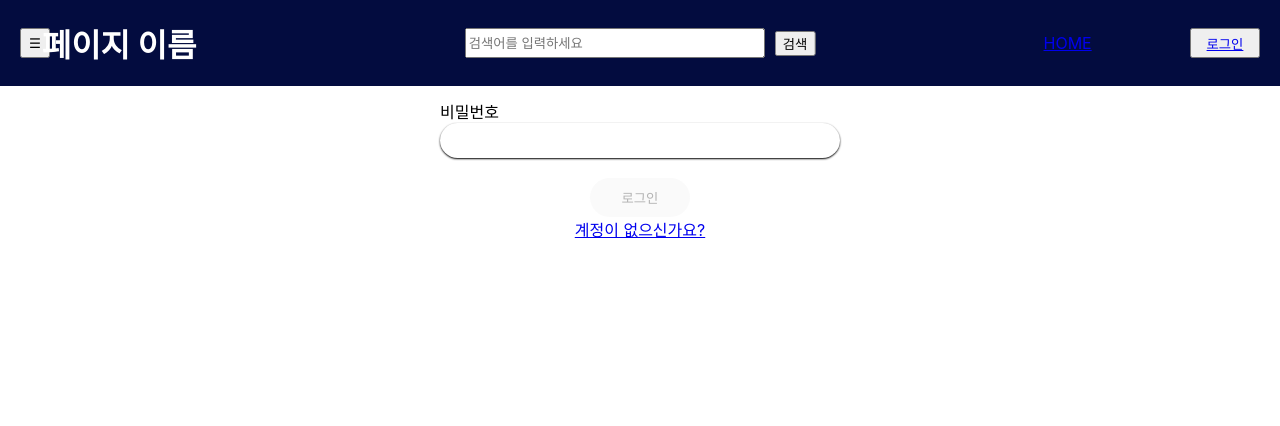
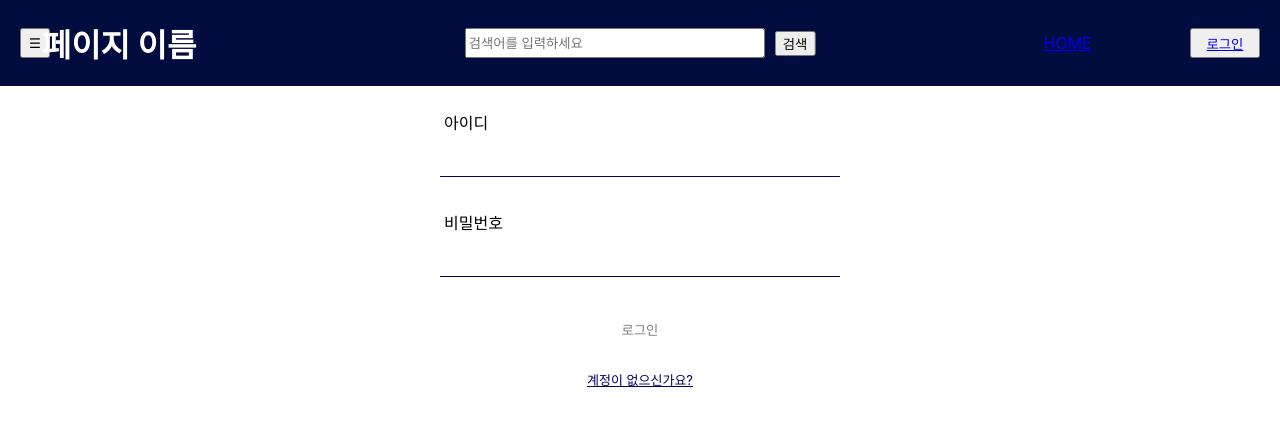
Before and after one commit to sanppi/talent_market, a React (Create React App) app in the folder client/: page /signin in a window 1280 px wide. Shown: the top 426 px of the page. Built offline with nearby package versions, Linux system fonts and the light colour scheme.

Commit message:
Design: SignUp/In, :root colors, a tag reset

```diff
--- a/client/src/components/common/SignForm.js
+++ b/client/src/components/common/SignForm.js
@@ -1,9 +1,15 @@
-import { useRef } from 'react';
+import { useEffect, useRef, useState } from 'react';
 import { useForm } from 'react-hook-form';
 import '../../styles/signform.scss';
 import { Link } from 'react-router-dom';
 
 export default function SignForm({ type }) {
+  const [isSignUp, setIsSignUp] = useState(false);
+
+  useEffect(() => {
+    if (type === 'signup') setIsSignUp(true);
+  }, [isSignUp]);
+
   const {
     register,
     watch,
@@ -11,7 +17,9 @@ export default function SignForm({ type }) {
     formState: { isValid, errors },
   } = useForm({ mode: 'onChange' });
 
-  const onSubmit = (data) => {
+  const onSubmit = async (data) => {
+    const response = await fetch('/signup');
+    const res = response.json();
     // 회원가입/로그인에 따른 POST/GET 요청
     console.log(data);
   };
@@ -37,7 +45,9 @@ export default function SignForm({ type }) {
                   },
                 })}
               />
-              {errors.id && <small role="alert">{errors.id.message}</small>}
+              {isSignUp && errors.id && (
+                <small role="alert">{errors.id.message}</small>
+              )}
             </div>
             <div className="signInput">
               <label htmlFor="pw">비밀번호</label>
@@ -55,10 +65,12 @@ export default function SignForm({ type }) {
                   },
                 })}
               />
-              {errors.pw && <small role="alert">{errors.pw.message}</small>}
+              {isSignUp && errors.pw && (
+                <small role="alert">{errors.pw.message}</small>
+              )}
             </div>
 
-            {type === 'signup' && (
+            {isSignUp ? (
               <>
                 <div className="signInput">
                   <label htmlFor="pwCk">비밀번호 확인</label>
@@ -119,23 +131,29 @@ export default function SignForm({ type }) {
                     placeholder="(option) 판매글 등록시 필요한 정보입니다."
                   />
                 </div>
+                <button
+                  type="submit"
+                  className="signButton"
+                  disabled={!isValid}
+                >
+                  회원가입
+                </button>
               </>
+            ) : (
+              <div className="signInButtonBox">
+                <button
+                  type="submit"
+                  className="signButton"
+                  disabled={!isValid}
+                >
+                  로그인
+                </button>
+                <div>
+                  <Link to="/signup">계정이 없으신가요?</Link>
+                </div>
+              </div>
             )}
           </div>
-          {type === 'signup' ? (
-            <>
-              <button type="submit" className="signButton" disabled={!isValid}>
-                회원가입
-              </button>
-            </>
-          ) : (
-            <>
-              <button type="submit" className="signButton" disabled={!isValid}>
-                로그인
-              </button>
-              <Link to="/signup">계정이 없으신가요?</Link>
-            </>
-          )}
         </div>
       </form>
     </>
--- a/client/src/index.css
+++ b/client/src/index.css
@@ -13,3 +13,9 @@ code {
 }
 
 @import './styles/reset.css';
+
+:root {
+  --header-margin: 90px;
+  --main-navy: #040262;
+  --main-brown: #ab6142;
+}
--- a/client/src/styles/reset.css
+++ b/client/src/styles/reset.css
@@ -128,6 +128,7 @@ table {
   border-spacing: 0;
 }
 
-:root {
-  --header-margin: 90px;
+a {
+  text-decoration: none;
+  color: #010041;
 }
--- a/client/src/styles/signform.scss
+++ b/client/src/styles/signform.scss
@@ -2,7 +2,6 @@
   box-sizing: border-box;
 }
 
-// padding, border-radius
 .signForm {
   display: flex;
   flex-direction: column;
@@ -13,18 +12,25 @@
   .signInputForm {
     max-width: 400px;
     width: 100%;
+    height: 550px;
 
     .signInput {
       margin: 20px 0;
       max-width: 600px;
+      height: 80px;
+
+      label {
+        padding-left: 4px;
+      }
 
       input {
         display: block;
         padding: 10px;
-        border-radius: 20px;
+        margin: 7px 0;
         border: 0;
+        border-bottom: 1px solid var(--main-navy);
+        outline: none;
         width: 100%;
-        box-shadow: 0 1px 2px black;
       }
 
       input[type='number']::-webkit-inner-spin-button,
@@ -34,6 +40,30 @@
         appearance: none;
         margin: 0;
       }
+
+      small {
+        display: block;
+        margin-top: 10px;
+        font-size: 12px;
+        color: #ab6142;
+      }
+    }
+
+    .signInButtonBox {
+      display: flex;
+      flex-direction: column;
+      justify-content: center;
+      align-items: center;
+
+      div {
+        margin-top: 20px;
+      }
+
+      a {
+        font-size: 13px;
+        text-decoration: underline;
+        color: var(--main-navy);
+      }
     }
   }
 
@@ -41,6 +71,17 @@
     border: none;
     padding: 10px;
     border-radius: 20px;
-    width: 100px;
+    width: 100%;
+    background-color: var(--main-navy);
+    color: white;
+
+    &:hover {
+      background-color: var(--main-navy);
+    }
+
+    &:disabled {
+      background-color: transparent;
+      color: rgba(0, 0, 0, 0.5);
+    }
   }
 }
```
